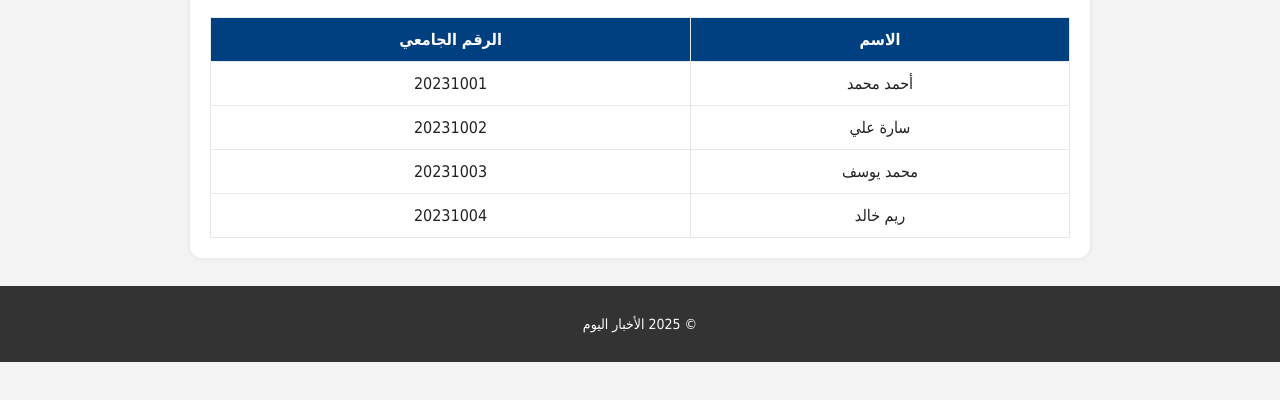
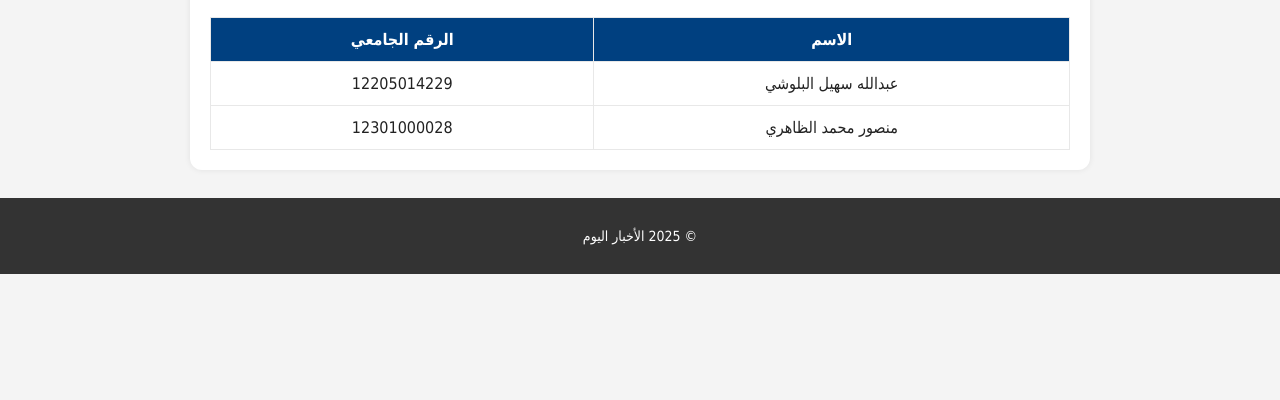
Before and after one commit to ali00223/-, a plain HTML site: page students.html in a window 1280 px wide. Shown: the part 290-690 px from the top of the page. Drawn offline with Linux system fonts and the light colour scheme.

Commit message:
Update students.html

```diff
--- a/students.html
+++ b/students.html
@@ -28,11 +28,11 @@
           <th>الاسم</th>
           <th>الرقم الجامعي</th>
         </tr>
-        <!-- عدّل هذه الأسماء والأرقام حسب مجموعتكم -->
-        <tr><td>أحمد محمد</td><td>20231001</td></tr>
-        <tr><td>سارة علي</td><td>20231002</td></tr>
-        <tr><td>محمد يوسف</td><td>20231003</td></tr>
-        <tr><td>ريم خالد</td><td>20231004</td></tr>
+
+        <tr><td>عبدالله سهيل البلوشي</td><td>12205014229</td></tr>
+        <tr><td>منصور محمد الظاهري</td><td>12301000028</td></tr>
+
+
       </table>
     </section>
   </main>
```
